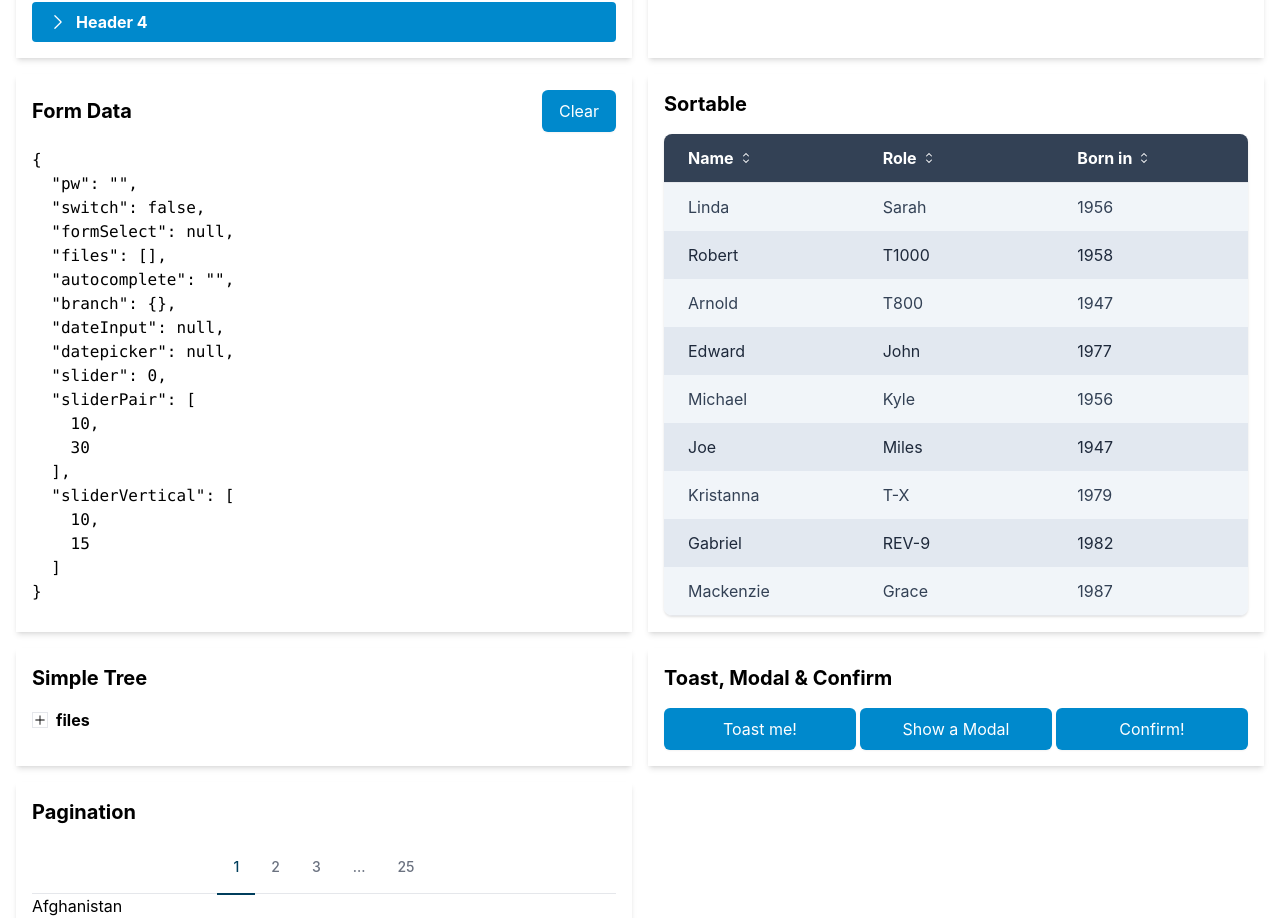
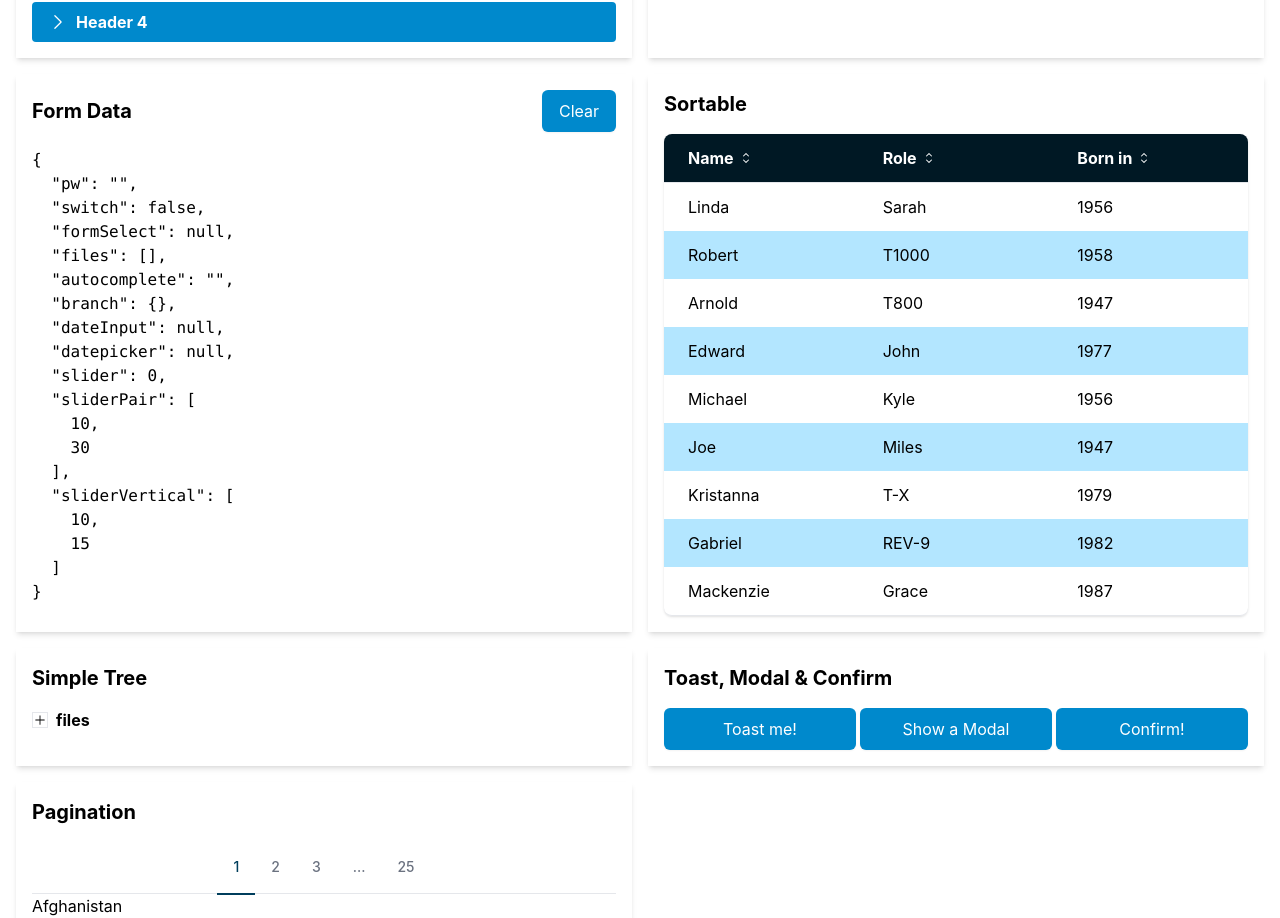
Before and after one commit to Vectrex/vxVue, a Vue app: page / in a window 1280 px wide. Shown: the part 1178-2096 px from the top of the page. Built offline with nearby package versions, Linux system fonts and the light colour scheme.

Commit message:
Fix: Consistent coloring of sortable

```diff
--- a/src/components/sortable.vue
+++ b/src/components/sortable.vue
@@ -65,7 +65,7 @@
 
 <template>
   <table :class="$attrs.class || 'w-full divide-y divide-y-slate-900 table-fixed'">
-    <thead class="text-white bg-slate-700">
+    <thead class="text-white bg-vxvue-800">
       <tr>
         <th
             scope="col"
@@ -100,19 +100,16 @@
 </template>
 
 <style scoped>
-  tbody tr:nth-of-type(2n + 1) {
-    @apply bg-slate-100 text-slate-700;
-  }
   tbody tr:nth-of-type(2n) {
-    @apply bg-slate-200 text-slate-800;
+    @apply bg-vxvue-50;
   }
   tbody tr:nth-of-type(2n + 1) td.active {
-    @apply bg-amber-100 text-amber-700;
+    @apply bg-vxvue-alt-50;
   }
   tbody tr:nth-of-type(2n) td.active {
-    @apply bg-amber-200 text-amber-800;
+    @apply bg-vxvue-alt-100;
   }
   thead th.active {
-      @apply bg-amber-800;
+      @apply bg-vxvue-alt-800;
   }
 </style>
```
